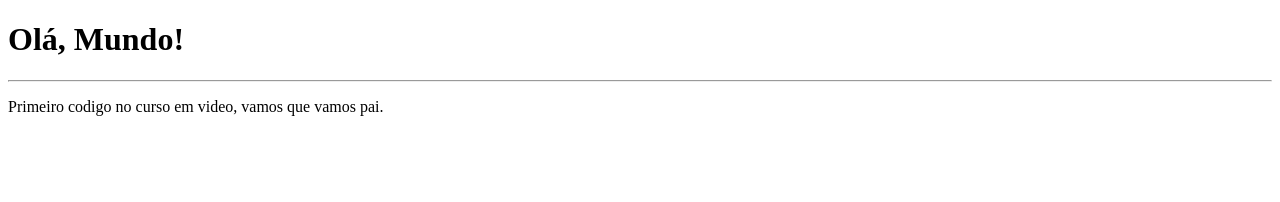
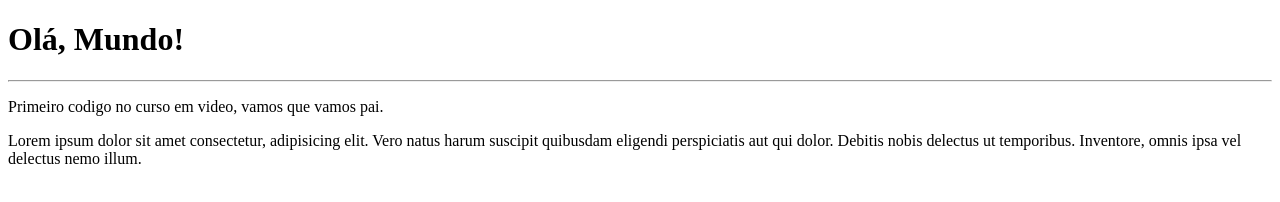
Before and after one commit to CleitisomAndrade/ola_mundo, a plain HTML site: page site-exemplo/index.html in a window 1280 px wide. Drawn offline with Linux system fonts and the light colour scheme.

Commit message:
adicionei um paragrafo

```diff
--- a/site-exemplo/index.html
+++ b/site-exemplo/index.html
@@ -10,5 +10,6 @@
    <h1>Olá, Mundo!</h1>
    <hr>
    <p>Primeiro codigo no curso em video, vamos que vamos pai.</p>
+   <p>Lorem ipsum dolor sit amet consectetur, adipisicing elit. Vero natus harum suscipit quibusdam eligendi perspiciatis aut qui dolor. Debitis nobis delectus ut temporibus. Inventore, omnis ipsa vel delectus nemo illum.</p>
 </body>
 </html>
```
